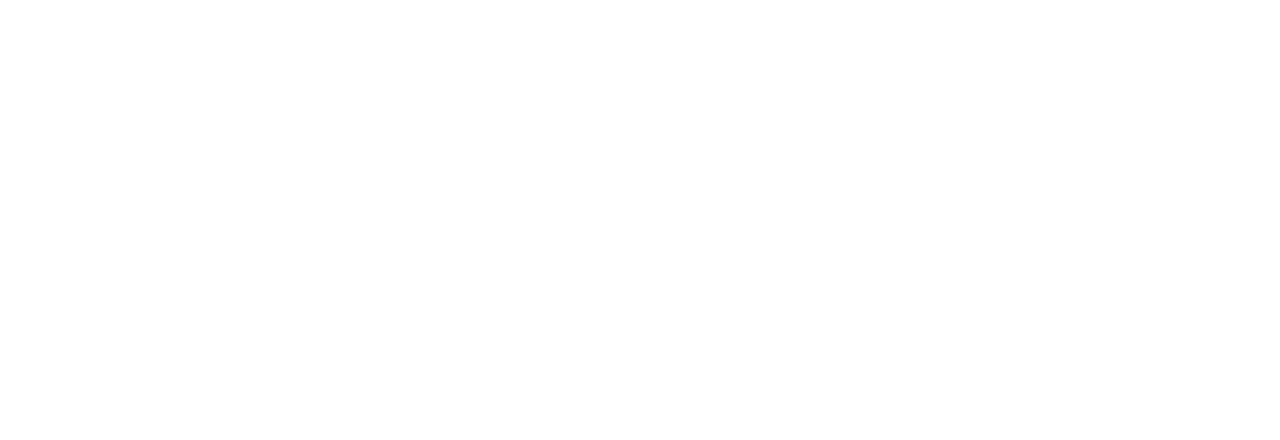
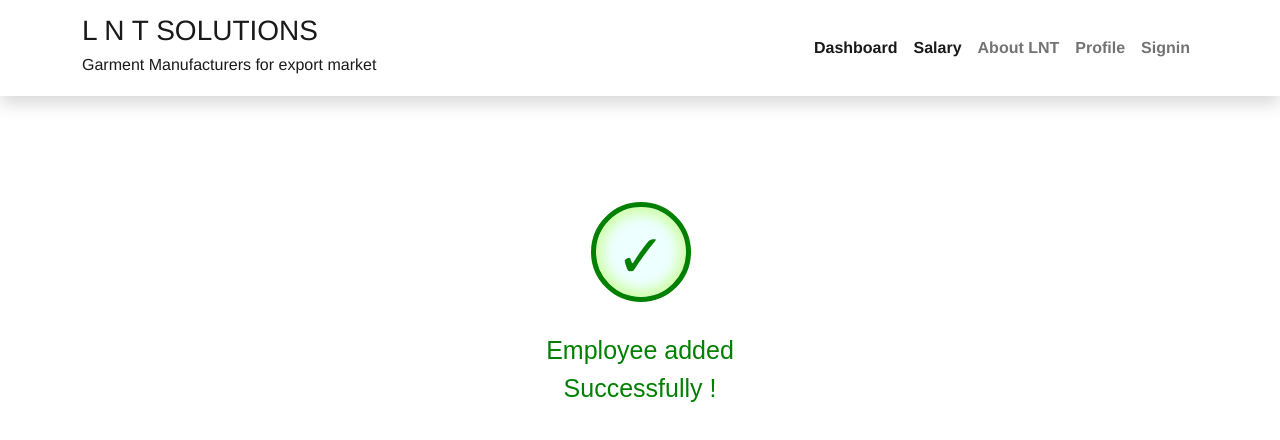
Before and after one commit to tchamalsha/Employee-management-system-frontend, a Vue app: page /success in a window 1280 px wide. Before the commit this address had no page. Shown: the top 440 px of the page. Built offline with nearby package versions, Linux system fonts and the light colour scheme.

Commit message:
add error and succss pages

```diff
--- a/src/router/index.js
+++ b/src/router/index.js
@@ -32,6 +32,16 @@ const routes = [
     path: '/signin',
     name: 'signin',
     component: () => import('../views/SigninView.vue')
+  },
+  {
+    path: '/success',
+    name: 'success',
+    component: () => import('../views/SuccessView.vue')
+  },
+  {
+    path: '/error',
+    name: 'error',
+    component: () => import('../views/ErrorView.vue')
   }
 ]
 
--- /dev/null
+++ b/src/views/ErrorView.vue
@@ -0,0 +1,127 @@
+<template>
+    <NavBar/>
+    <div class="box">
+    <div class="error alert">
+      <div class="alert-body">
+        Something went wrong !
+      </div>
+    </div>
+
+  </div>
+  </template>
+
+  <script>
+  import NavBar from "@/components/NavbarView.vue"
+  export default {
+      name:'ErrorView',
+      components:{
+          NavBar
+      }
+  }
+  </script>
+
+  <style>
+
+  .box{
+    margin-top:60px;
+    display:flex;
+    justify-content:space-around;
+    flex-wrap:wrap;
+  }
+
+  .alert{
+    margin-top:25px;
+    background-color:#fff;
+    font-size:25px;
+    font-family:sans-serif;
+    text-align:center;
+    width:300px;
+    height:100px;
+    padding-top: 150px;
+    position:relative;
+  }
+
+  .alert::before{
+    width:100px;
+    height:100px;
+    position:absolute;
+    border-radius: 100%;
+    inset: 20px 0px 0px 100px;
+    font-size: 60px;
+    line-height: 100px;
+    border : 5px solid gray;
+    animation-name: reveal;
+    animation-duration: 1.5s;
+    animation-timing-function: ease-in-out;
+  }
+
+  .alert>.alert-body{
+    opacity:0;
+    animation-name: reveal-message;
+    animation-duration:1s;
+    animation-timing-function: ease-out;
+    animation-delay:1.5s;
+    animation-fill-mode:forwards;
+  }
+
+  @keyframes reveal-message{
+    from{
+      opacity:0;
+    }
+    to{
+      opacity:1;
+    }
+  }
+
+  .success{
+    color:green;
+  }
+
+  .success::before{
+    content: '✓';
+    background-color: #eff;
+    box-shadow: 0px 0px 12px 7px rgba(200,255,150,0.8) inset;
+    border : 5px solid green;
+  }
+
+  .error{
+    color: red;
+  }
+
+  .error::before{
+    content: '✗';
+    background-color: #fef;
+    box-shadow: 0px 0px 12px 7px rgba(255,200,150,0.8) inset;
+    border : 5px solid red;
+  }
+
+  @keyframes reveal {
+    0%{
+      border: 5px solid transparent;
+      color: transparent;
+      box-shadow: 0px 0px 12px 7px rgba(255,250,250,0.8) inset;
+      transform: rotate(1000deg);
+    }
+    25% {
+      border-top:5px solid gray;
+      color: transparent;
+      box-shadow: 0px 0px 17px 10px rgba(255,250,250,0.8) inset;
+      }
+    50%{
+      border-right: 5px solid gray;
+      border-left : 5px solid gray;
+      color:transparent;
+      box-shadow: 0px 0px 17px 10px rgba(200,200,200,0.8) inset;
+    }
+    75% {
+      border-bottom: 5px solid gray;
+      color:gray;
+      box-shadow: 0px 0px 12px 7px rgba(200,200,200,0.8) inset;
+      }
+    100%{
+      border: 5px solid gray;
+      box-shadow: 0px 0px 12px 7px rgba(200,200,200,0.8) inset;
+    }
+  }
+
+  </style>
--- a/src/views/SigninView.vue
+++ b/src/views/SigninView.vue
@@ -35,7 +35,7 @@
                 </div>
                 <div class="form-group p-2">
                     <label class="d-flex justify-content-start">Special Allowance</label>
-                    <input type="text" class="form-control" placeholder="LKR" v-model="form.allowance">
+                    <input type="text" class="form-control" placeholder="LKR" v-model="form.specialAllowance">
                 </div>
 
             </div>
@@ -61,7 +61,7 @@
                         </div>
                         <div class="col-6 m-1">
                             <label class="d-flex justify-content-start">Mobile Number</label>
-                            <input type="text" class="form-control" v-model="form.mobile" placeholder="Mobile number">
+                            <input type="text" class="form-control" v-model="form.telephone" placeholder="Mobile number">
                         </div>
                     </div>
                     <div class="form-group m-3">
@@ -114,25 +114,51 @@ export default {
                     address:"",
                     position:"",
                     basicSalary:"",
-                    allowance:"0.00",
+                    specialAllowance:"0.00",
                     otRate:""
 
                 }
             }
         },
         methods: {
-            signup(){
+            async signup(){
                 this.form.otRate = (this.form.basicSalary/200)*1.5;
                 this.form.otRate.toFixed(2);
+
                 if (this.form.role == 'Admin'){
-                    adminService.signup(this.form);
+                    adminService.signup(this.form).then(res => {
+                    this.isError = false
+                }).catch(err => {
+                    this.isError = true
+                    // todo : if any error
+                });
                 }
                 else{
-                    employeeService.signup(this.form);
+                    employeeService.signup(this.form).then(res => {
+                    this.isError = false
+                }).catch(err => {
+                    this.isError = true
+                    // todo : if any error
+                });
                 }
-                userService.addPersonalDetails(this.form);
-                userService.addSalarylDetails(this.form);
+                userService.addPersonalDetails(this.form).then(res => {
+                    this.isError = false
+                }).catch(err => {
+                    this.isError = true
+                    // todo : if any error
+                });
+                userService.addSalarylDetails(this.form).then(res => {
+                    this.isError = false
+                }).catch(err => {
+                    this.isError = true
+                    // todo : if any error
+                });
 
+                if(this.isError == true){
+                    this.$router.push('/error')
+                }else{
+                    this.$router.push('/success')
+                }
 
             }
         },
--- /dev/null
+++ b/src/views/SuccessView.vue
@@ -0,0 +1,127 @@
+<template>
+  <NavBar/>
+  <div class="box">
+  <div class="success alert">
+    <div class="alert-body">
+      Employee added Successfully !
+    </div>
+  </div>
+
+</div>
+</template>
+
+<script>
+import NavBar from "@/components/NavbarView.vue"
+export default {
+    name:'SuccessView',
+    components:{
+        NavBar
+    }
+}
+</script>
+
+<style>
+
+.box{
+  margin-top:60px;
+  display:flex;
+  justify-content:space-around;
+  flex-wrap:wrap;
+}
+
+.alert{
+  margin-top:25px;
+  background-color:#fff;
+  font-size:25px;
+  font-family:sans-serif;
+  text-align:center;
+  width:300px;
+  height:100px;
+  padding-top: 150px;
+  position:relative;
+}
+
+.alert::before{
+  width:100px;
+  height:100px;
+  position:absolute;
+  border-radius: 100%;
+  inset: 20px 0px 0px 100px;
+  font-size: 60px;
+  line-height: 100px;
+  border : 5px solid gray;
+  animation-name: reveal;
+  animation-duration: 1.5s;
+  animation-timing-function: ease-in-out;
+}
+
+.alert>.alert-body{
+  opacity:0;
+  animation-name: reveal-message;
+  animation-duration:1s;
+  animation-timing-function: ease-out;
+  animation-delay:1.5s;
+  animation-fill-mode:forwards;
+}
+
+@keyframes reveal-message{
+  from{
+    opacity:0;
+  }
+  to{
+    opacity:1;
+  }
+}
+
+.success{
+  color:green;
+}
+
+.success::before{
+  content: '✓';
+  background-color: #eff;
+  box-shadow: 0px 0px 12px 7px rgba(200,255,150,0.8) inset;
+  border : 5px solid green;
+}
+
+.error{
+  color: red;
+}
+
+.error::before{
+  content: '✗';
+  background-color: #fef;
+  box-shadow: 0px 0px 12px 7px rgba(255,200,150,0.8) inset;
+  border : 5px solid red;
+}
+
+@keyframes reveal {
+  0%{
+    border: 5px solid transparent;
+    color: transparent;
+    box-shadow: 0px 0px 12px 7px rgba(255,250,250,0.8) inset;
+    transform: rotate(1000deg);
+  }
+  25% {
+    border-top:5px solid gray;
+    color: transparent;
+    box-shadow: 0px 0px 17px 10px rgba(255,250,250,0.8) inset;
+    }
+  50%{
+    border-right: 5px solid gray;
+    border-left : 5px solid gray;
+    color:transparent;
+    box-shadow: 0px 0px 17px 10px rgba(200,200,200,0.8) inset;
+  }
+  75% {
+    border-bottom: 5px solid gray;
+    color:gray;
+    box-shadow: 0px 0px 12px 7px rgba(200,200,200,0.8) inset;
+    }
+  100%{
+    border: 5px solid gray;
+    box-shadow: 0px 0px 12px 7px rgba(200,200,200,0.8) inset;
+  }
+}
+
+</style>
```
